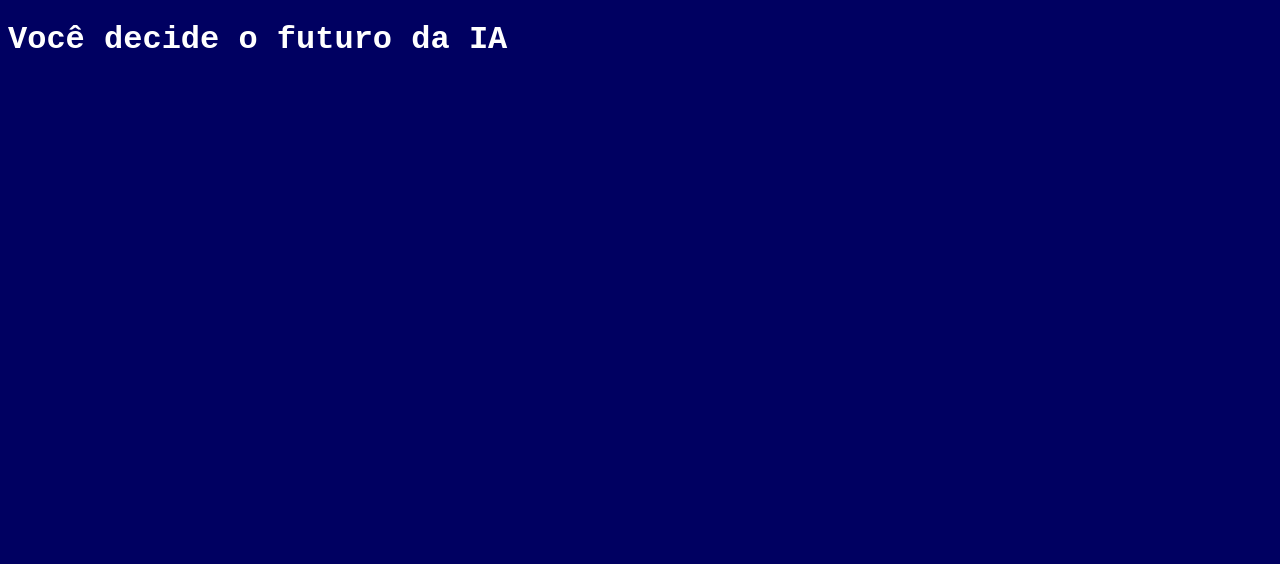
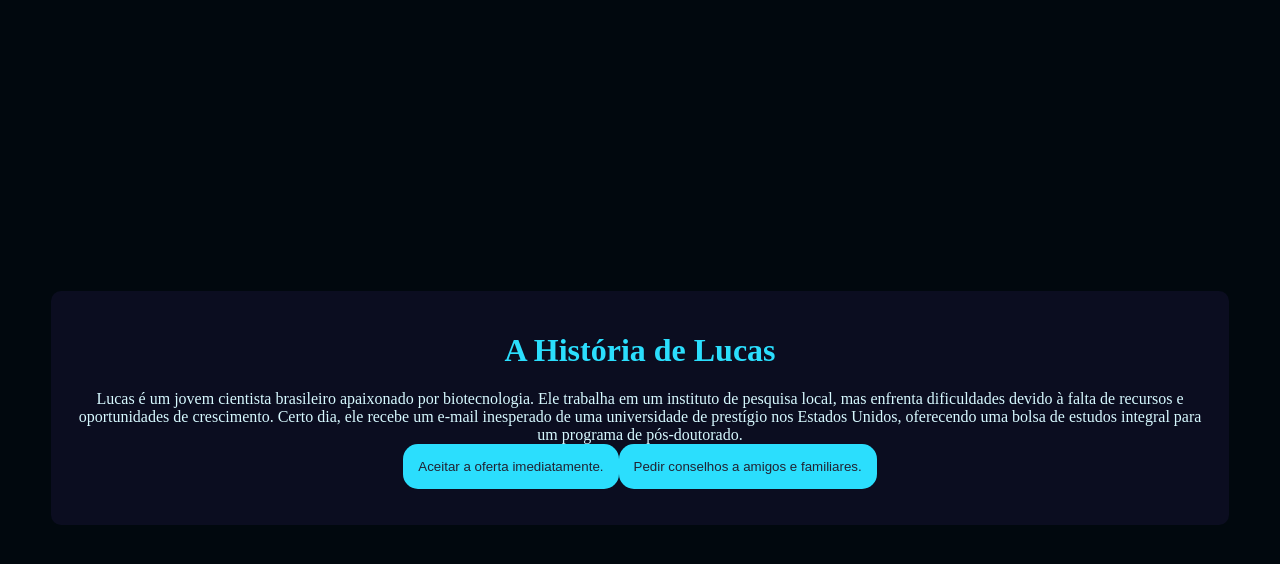
Before and after one commit to geovanni80/geovannilindo2, a plain HTML site: page index.html in a window 1280 px wide. Drawn offline with Linux system fonts and the light colour scheme.

Commit message:
Add files via upload

```diff
--- a/index.html
+++ b/index.html
@@ -8,12 +8,13 @@
 </head>
 <body>
     <div class="caixa-principal">
-        <h1>Você decide o futuro da IA</h1>
+        <h1>A História de Lucas</h1>
         <div class="caixa-perguntas"></div>
         <div class="caixa-alternativas"></div>
         <div class="caixa-resultado"></div>
             <p class="texto-resultado"></p>
         </div>
     </div>
+    <script src="script.js"></script>
 </body>
 </html>
--- a/script.js
+++ b/script.js
@@ -6,38 +6,69 @@ const textoResultado = document.querySelector(".texto-resultado");
 
 const perguntas = [
     {
-        enunciado: "Assim que saiu da escola você se depara com uma nova tecnologia, um chat que consegue responder todas as dúvidas que uma pessoa pode ter, ele também gera imagens e áudios hiper-realistas. Qual o primeiro pensamento?",
+        enunciado: "Lucas é um jovem cientista brasileiro apaixonado por biotecnologia. Ele trabalha em um instituto de pesquisa local, mas enfrenta dificuldades devido à falta de recursos e oportunidades de crescimento. Certo dia, ele recebe um e-mail inesperado de uma universidade de prestígio nos Estados Unidos, oferecendo uma bolsa de estudos integral para um programa de pós-doutorado.",
         alternativas: [
-            "Isso é assustador!",
-            "Isso é maravilhoso!"
+            "Aceitar a oferta imediatamente.",
+            "Pedir conselhos a amigos e familiares."
         ]
     },
     {
-        enunciado: "Com a descoberta desta tecnologia, chamada Inteligência Artificial (IA), uma professora de tecnologia da escola decidiu fazer uma sequência de aulas sobre esta tecnologia. No fim de uma aula ela pede que você escreva um trabalho sobre o uso de IA em sala de aula. Qual atitude você toma?",
+        enunciado: "Lucas decide seguir em frente com a bolsa. Ele começa a preparar sua mudança, o que envolve resolver questões pessoais e profissionais no Brasil.",
         alternativas: [
-            "Utiliza uma ferramenta de busca na internet que utiliza IA para que ela ajude a encontrar informações relevantes para o trabalho e explique numa linguagem que facilite o entendimento.",
-            "Escreve o trabalho com base nas conversas que teve com colegas, algumas pesquisas na internet e conhecimentos próprios sobre o tema.",
+            "Passar tempo com amigos e familiares.",
+            "Focar em aprender inglês intensivamente."
         ]
     },
     {
-        enunciado: "Após a elaboração do trabalho, a professora realizou um debate entre a turma para entender como foi realizada a pesquisa e escrita. Nessa conversa também foi levantado um ponto muito importante: como a IA impacta o trabalho do futuro. Nesse debate, como você se posiciona?",
+        enunciado: "Lucas chega aos Estados Unidos e começa a se adaptar à nova vida. Ele enfrenta desafios culturais e acadêmicos enquanto tenta se destacar em seu programa."
+        ,
         alternativas: [
-            "Defende a ideia de que a IA pode criar novas oportunidades de emprego e melhorar habilidades humanas.",
-            "Me preocupo com as pessoas que perderão seus empregos para máquinas e defendem a importância de proteger os trabalhadores."
+            "Focar exclusivamente nos estudos e pesquisa.",
+            "Procurar apoio em grupos de estudantes internacionais."
         ]
     },
     {
-        enunciado: "Ao final da discussão, você precisou criar uma imagem no computador que representasse o que pensa sobre IA. E agora?",
+        enunciado: "Após concluir seu programa de pós-doutorado com sucesso, Lucas enfrenta uma decisão difícil sobre seu futuro. Ele recebe uma oferta de emprego nos Estados Unidos, mas também tem a opção de retornar ao Brasil com sua nova experiência e conhecimentos.",
         alternativas: [
-            "Criar uma imagem utilizando uma plataforma de design como o Paint.",
-            "Criar uma imagem utilizando um gerador de imagem de IA."
+            "Aceitar a oferta de emprego nos Estados Unidos.",
+            "Retornar ao Brasil para contribuir com o desenvolvimento local."
         ]
-    },
-    {
-        enunciado: "Você tem um trabalho em grupo de biologia para entregar na semana seguinte, o andamento do trabalho está um pouco atrasado e uma pessoa do seu grupo decidiu fazer com ajuda de uma IA. O problema é que o trabalho está totalmente igual ao do chat. O que você faz?",
-        alternativas: [
-           "Escrever comandos para o chat é uma forma de contribuir com o trabalho, por isso não é um problema utilizar o texto inteiro.",
-            "O chat pode ser uma tecnologia muito avançada, mas é preciso manter a atenção pois toda máquina erra, por isso revisar o trabalho e contribuir com as perspectivas pessoais é essencial."
-        ]
-    },
+    }
 ];
+
+let atual = 0;
+
+function mostraPergunta() {
+    caixaPerguntas.textContent = perguntas[atual].enunciado;
+    mostraAlternativas();
+}
+
+function mostraAlternativas() {
+    caixaAlternativas.innerHTML = ''; // Limpar alternativas anteriores
+    perguntas[atual].alternativas.forEach(alternativa => {
+        const botaoAlternativa = document.createElement("button");
+        botaoAlternativa.textContent = alternativa;
+        botaoAlternativa.addEventListener("click", () => {
+            proximaPergunta();
+        });
+        caixaAlternativas.appendChild(botaoAlternativa);
+    });
+}
+
+function proximaPergunta() {
+    if (atual < perguntas.length - 1) {
+        atual++;
+        mostraPergunta();
+    } else {
+        mostraResultado();
+    }
+}
+
+function mostraResultado() {
+    caixaPerguntas.style.display = 'none';
+    caixaAlternativas.style.display = 'none';
+    textoResultado.textContent = "Obrigado por participar!";
+    caixaResultado.style.display = 'block';
+}
+
+mostraPergunta();
--- a/style.css
+++ b/style.css
@@ -1,13 +1,47 @@
-body{
-    font-family: 'Courier New', Courier, monospace;
-    color: white;
-    background-color: rgb(0, 0, 97);
+:root {
+    --cor-fundo: #01080E;
+    --cor-principal: #0B0D20 ;
+    --cor-secundaria: #212333;
+    --cor-destaque: #2BDEFD;
+    --cor-texto: #D7F9FF;
 }
 
-
-header{
-    margin: 15px;
+body {
+    background-color: var(--cor-fundo);
+    color: var(--cor-texto);
     display: flex;
     justify-content: center;
-    box-shadow: 10px 5px 5px black;
+    align-items: center;
+    min-height: 100vh;
 }
+
+.caixa-principal{
+    border-radius: 10px;
+    background-color: var(--cor-principal);
+    width: 90%;
+    text-align: center;
+    padding: 20px;
+}
+
+h1{
+    color: var(--cor-destaque);
+}
+
+button:hover {
+    background-color: var(--cor-principal);
+    color: var(--cor-destaque);
+    border: none;
+    border-radius: 15px;
+    padding: 15px;
+    transition: background-color 0.3s;
+    cursor: pointer;
+}
+
+button {
+    background-color: var(--cor-destaque);
+    color: var(--cor-secundaria);
+    border: none;
+    border-radius: 15px;
+    padding: 15px;
+    transition: background-color 0.3s;
+}
```
